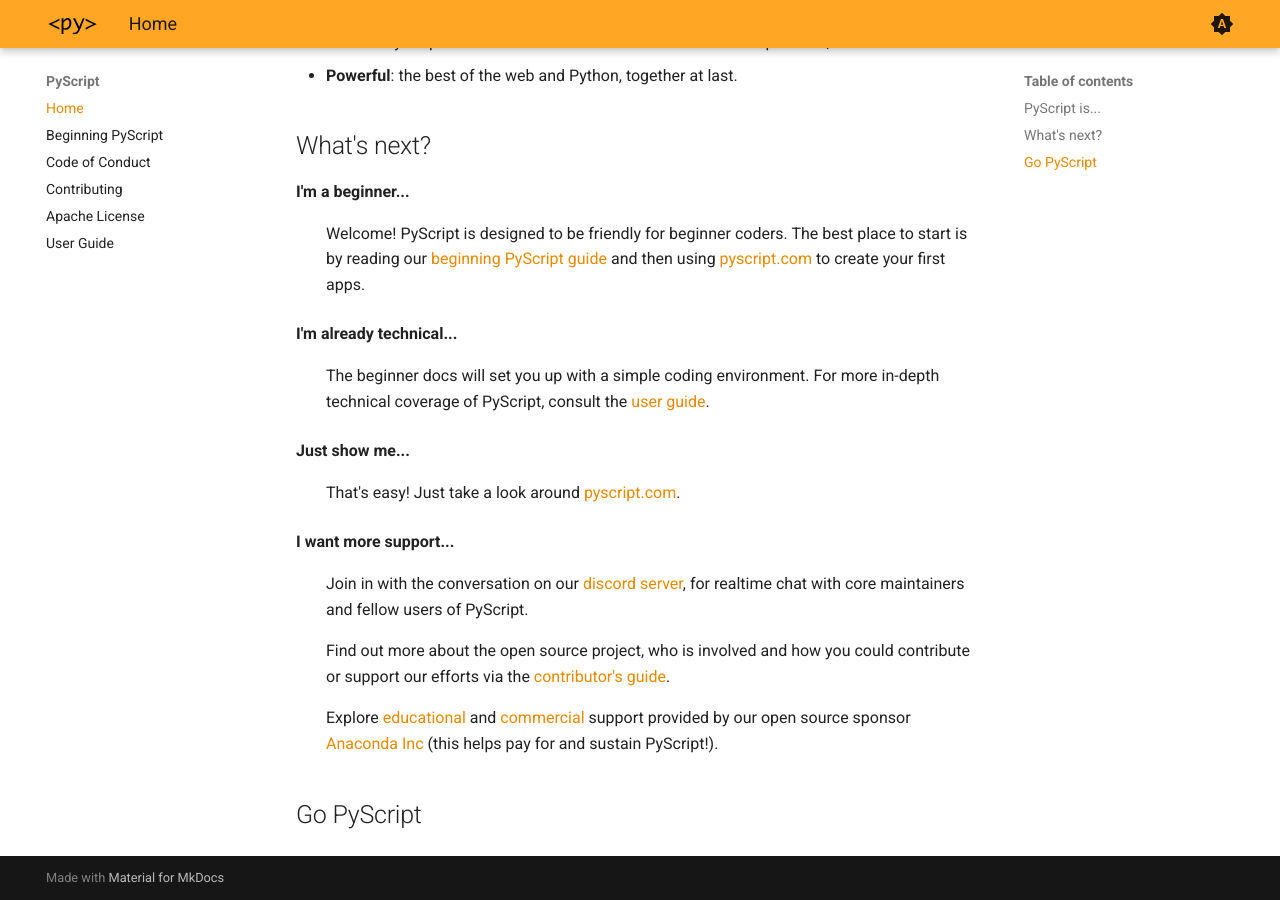
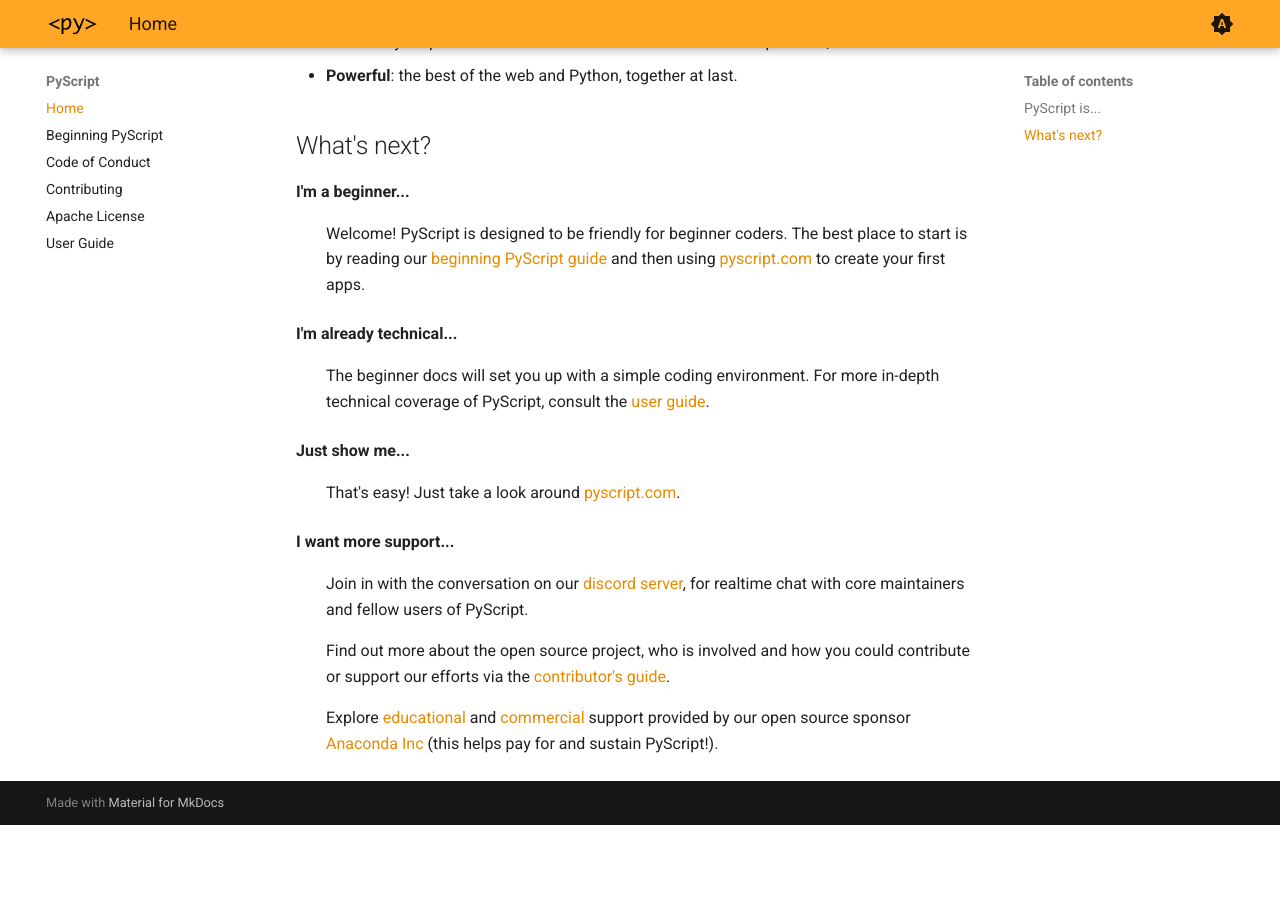
Before and after one commit to pyscript/docs, an MkDocs documentation site: the page built from docs/index.md, in a window 1280 px wide and 900 px high, scrolled down 735 px. Built offline with MkDocs 1.6.1 and Material for MkDocs 9.7.7, drawn with Linux system fonts in a browser that asks for light colours; the version menu is left out; after the commit the page ends 1560 px from its top, so only the background shows below that.

Commit message:
Revert "Update index.md"

```diff
--- a/docs/index.md
+++ b/docs/index.md
@@ -51,5 +51,3 @@
     helps pay for and sustain PyScript!).</p>
   </ul></dd>
 </dl>
-
-## Go PyScript
```
